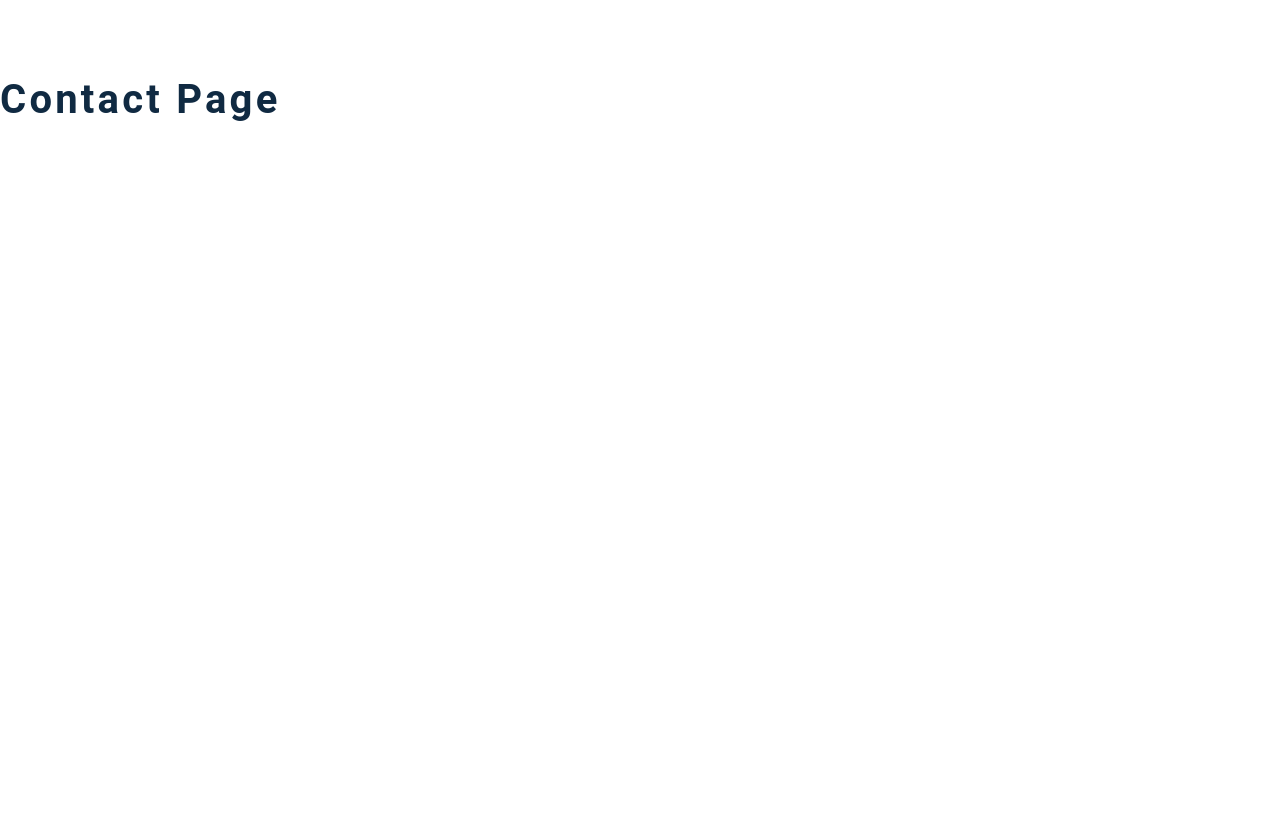
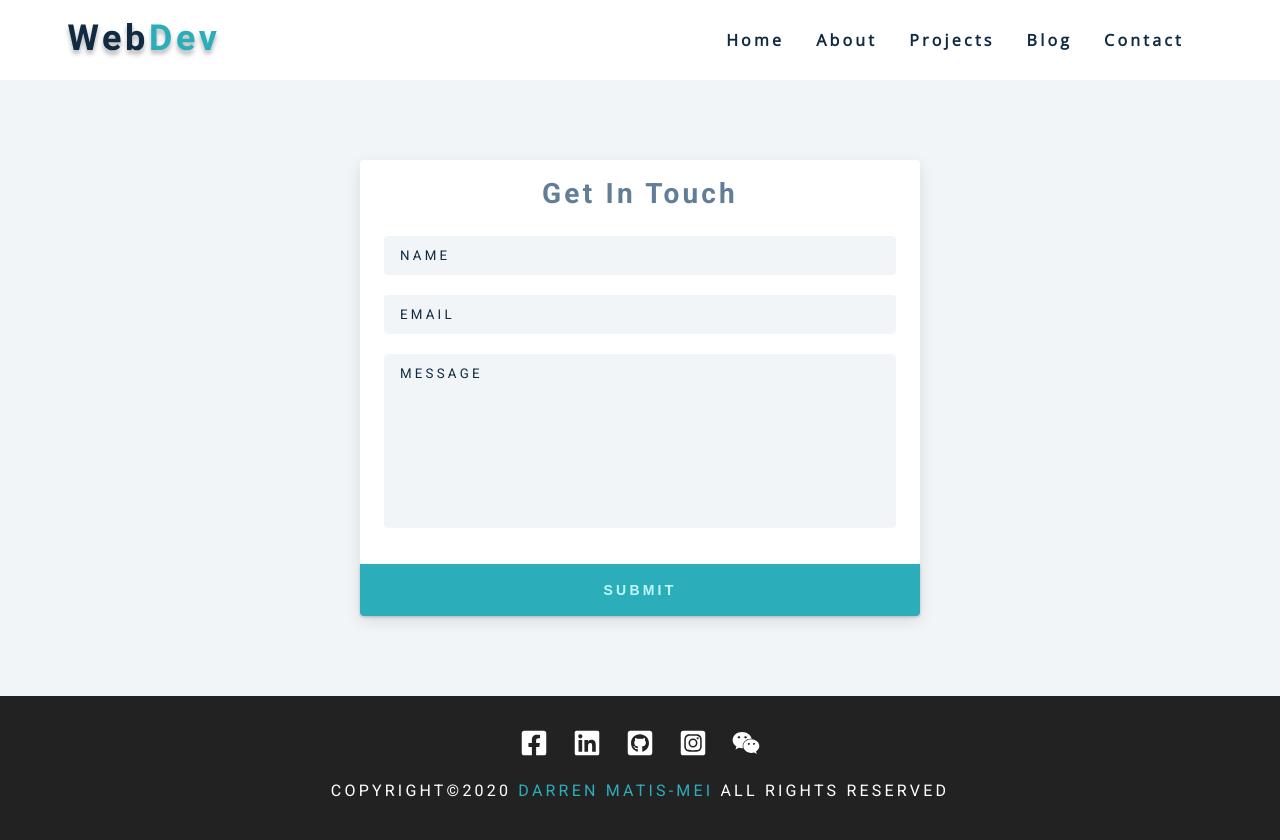
Before and after one commit to dmatis/darrenmatis.com-gatsby, a Gatsby site: page /contact in a window 1280 px wide. Before the commit the page ends 800 px from the top, so only its background shows below. Built offline with nearby package versions, Linux system fonts and the light colour scheme; Gatsby itself is replaced by a stand-in of ours.

Commit message:
Added Contact form and configured Google fonts

```diff
--- a/gatsby-config.js
+++ b/gatsby-config.js
@@ -33,19 +33,15 @@ module.exports = {
         singleTypes: [`about`],
       },
     },
-    // {
-    //   resolve: `gatsby-plugin-prefetch-google-fonts`,
-    //   options: {
-    //     fonts: [
-    //       {
-    //         family: `Roboto`,
-    //         variants: [`400`, `700`],
-    //       },
-    //       {
-    //         family: `Open Sans`,
-    //       },
-    //     ],
-    //   },
-    // },
+    {
+      resolve: `gatsby-plugin-google-fonts`,
+      options: {
+        fonts: [
+          `Roboto\:400,700`,
+          `Open Sans`
+        ],
+        display: 'swap'
+      }
+    }
   ],
 }
--- a/package.json
+++ b/package.json
@@ -14,9 +14,10 @@
     "test": "echo \"Write tests! -> https://gatsby.dev/unit-testing\" && exit 1"
   },
   "dependencies": {
+    "@icons-pack/react-simple-icons": "3.13.0",
     "gatsby": "^2.21.0",
     "gatsby-image": "^2.4.0",
-    "gatsby-plugin-prefetch-google-fonts": "^1.4.3",
+    "gatsby-plugin-google-fonts": "^1.0.1",
     "gatsby-plugin-react-helmet": "^3.3.1",
     "gatsby-plugin-sharp": "^2.6.0",
     "gatsby-plugin-sitemap": "^2.4.2",
@@ -27,7 +28,6 @@
     "react-dom": "^16.12.0",
     "react-helmet": "^6.0.0",
     "react-icons": "^3.10.0",
-    "@icons-pack/react-simple-icons": "3.13.0",
     "react-markdown": "^4.3.1"
   },
   "devDependencies": {
--- a/src/components/Hero.js
+++ b/src/components/Hero.js
@@ -6,7 +6,7 @@ import SocialLinks from "../constants/socialLinks"
 
 const query = graphql`
 {
-  file(relativePath: {eq: "hero-img.png"}) {
+  file(relativePath: {eq: "hero-img-bw.png"}) {
     childImageSharp {
       fluid {
         ...GatsbyImageSharpFluid
--- a/src/components/Layout.js
+++ b/src/components/Layout.js
@@ -1,5 +1,4 @@
 import React, { useState } from "react"
-// import "../css/main.css"
 import Navbar from "./Navbar"
 import Sidebar from "./Sidebar"
 import Footer from "./Footer"
--- a/src/css/main.css
+++ b/src/css/main.css
@@ -2,8 +2,8 @@
 ===============
 Fonts
 ===============
+Added by gatsby-plugin-google-fonts
 */
-/* @import url("https://fonts.googleapis.com/css?family=Open+Sans|Roboto:400,700&display=swap"); */
 
 /*
 ===============
@@ -970,6 +970,7 @@ Contact Page
   padding: 1rem 1.5rem;
 }
 .form-control {
+  resize: none;
   display: block;
   width: 100%;
   padding: 0.75rem 1rem;
--- a/src/pages/contact.js
+++ b/src/pages/contact.js
@@ -2,7 +2,23 @@ import React from "react"
 import Layout from "../components/Layout"
 
 const contact = () => {
-  return <h2>contact page</h2>
+  return (
+    <Layout>
+      <section className="contact-page">
+        <article className="contact-form">
+          <h3>Get in touch</h3>
+          <form action="https://formspree.io/f/mpzoyape" method="POST">
+            <div className="form-group">
+              <input type="text" name="name" placeholder="name" className="form-control" />
+              <input type="email" name="email" placeholder="email" className="form-control" />
+              <textarea name="message" id="" rows="10" placeholder="message" className="form-control"></textarea>
+            </div>
+            <button type="submit" className="submit-btn btn">Submit</button>
+          </form>
+        </article>
+      </section>
+    </Layout>
+  )
 }
 
 export default contact
```
Also changed, not shown: README.md, src/assets/hero-img-bw.png (added), 1 other file.
